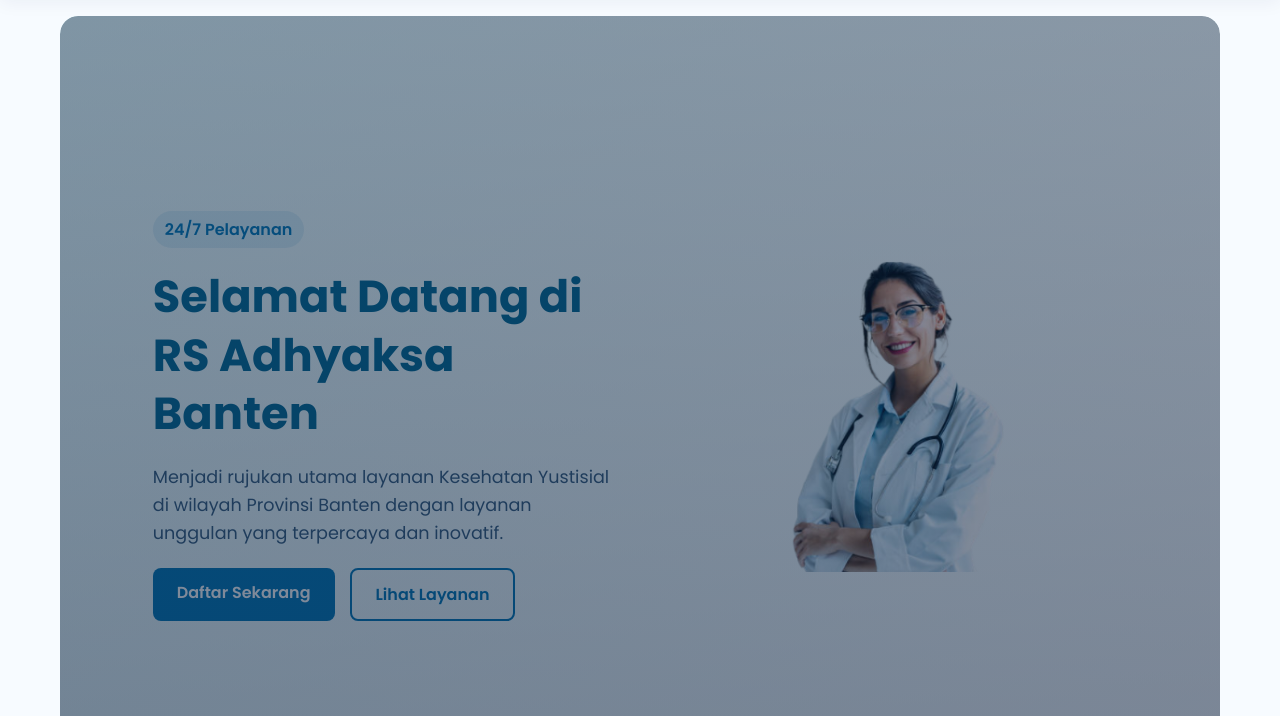
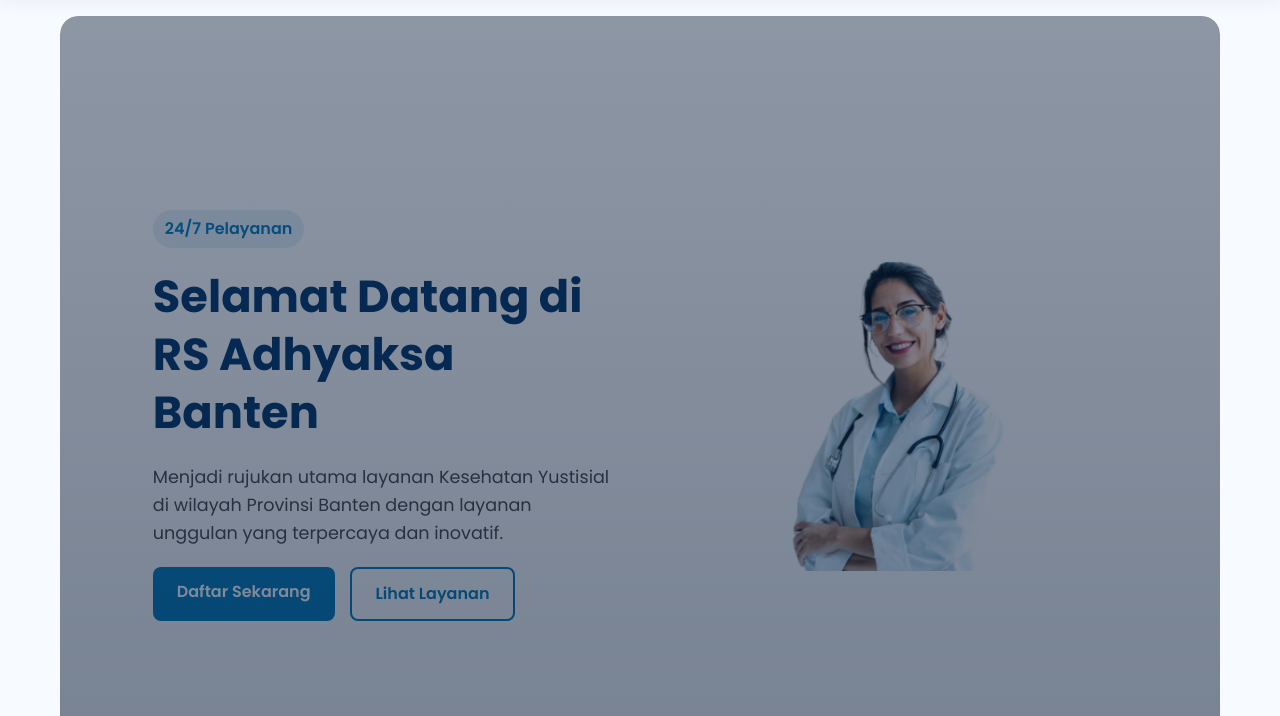
Before and after one commit to Zlog-afk/Adhyaksa, a plain HTML site: page index.html in a window 1280 px wide. Shown: the part 84-800 px from the top of the page. Drawn offline with nearby package versions, Linux system fonts and the light colour scheme.

Commit message:
Update index.html

```diff
--- a/index.html
+++ b/index.html
@@ -248,11 +248,12 @@
   align-items: center;
   justify-content: center;
   min-height: 100vh;
-  /* 🎨 Warna lebih lembut dan modern */
-  background: linear-gradient(135deg, #e0f7fa 0%, #ffffff 100%);
+  /* 🎨 Warna sederhana dan bersih */
+  background-color: #f9f9f9;
   color: #0a3d62;
   overflow: hidden;
   padding: 0 8%;
+  border-bottom: 1px solid #e0e0e0;
 }
 
 .hero-content {
@@ -274,12 +275,12 @@
   font-size: 2.8rem;
   line-height: 1.3;
   margin: 20px 0;
-  color: #006994;
+  color: #003366; /* biru elegan */
 }
 
 .hero-text p {
   font-size: 1.1rem;
-  color: #355c7d;
+  color: #444;
 }
 
 .hero-buttons {
@@ -312,7 +313,7 @@
   transition: 0.3s;
 }
 .btn-outline:hover {
-  background: #caf0f8;
+  background: #e3f2fd;
 }
 
 .badge {
@@ -357,8 +358,6 @@
   }
 }
 </style>
-
-
 
 
 
```
